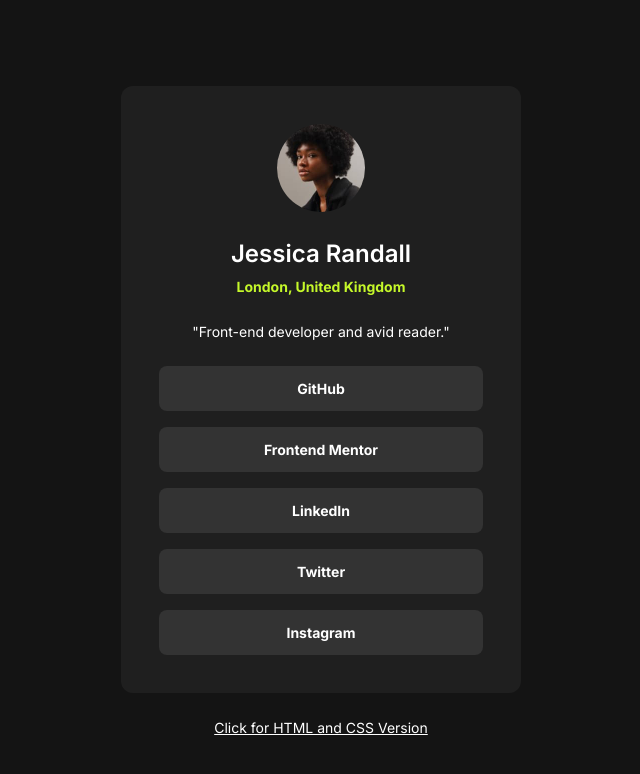
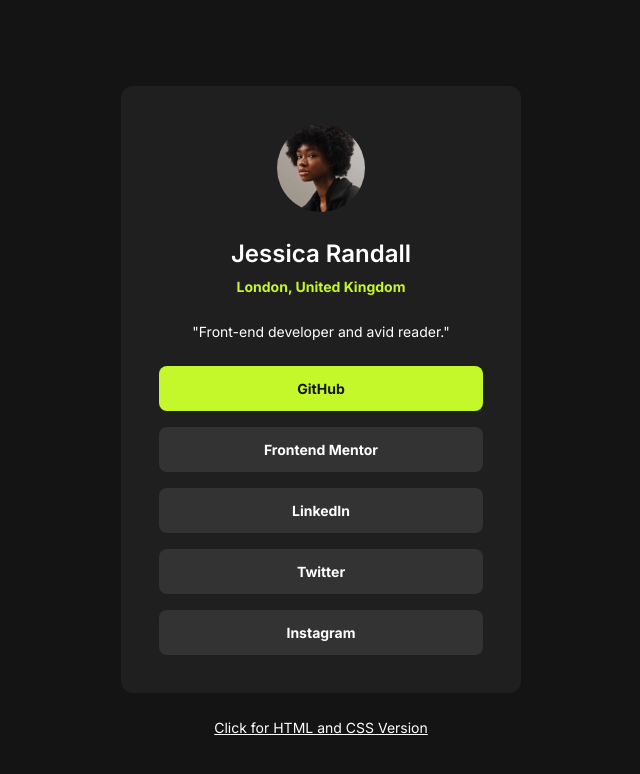
Before and after one commit to SydsBike/react-social-links-profile-main, a plain HTML site: page index.html in a window 1280 px wide. In both pictures the pointer is over the item "GitHub". Shown: the whole page, without its empty margins (319-959 px from the left). Drawn offline with nearby package versions, Linux system fonts and the light colour scheme.

Commit message:
hover feature

```diff
--- a/style.css
+++ b/style.css
@@ -129,13 +129,12 @@
 }
 
 .card {
-    border-radius: .75rem;
+  border-radius: 0.75rem;
   overflow: hidden;
   width: calc(262px + 25.26vw);
   min-width: 327px;
   max-width: 468px;
   margin: 1.5rem;
-
 }
 
 @media (min-width: 768px) {
@@ -173,7 +172,7 @@
 }
 
 .links-list > * {
-    border-radius: .5rem;
+  border-radius: 0.5rem;
   padding-block: 0.75rem;
   background-color: var(--clr-grey-700);
   font-weight: var(--fw-bold);
@@ -191,8 +190,13 @@
   font-weight: var(--fw-bold);
 }
 
-.vanilla   {
+.vanilla {
   cursor: pointer;
   text-decoration: underline;
+}
 
+.list-item:hover,
+.list-item:focus-visible {
+  background-color: var(--clr-green);
+  color: var(--clr-grey-900);
 }
```
Lines whose indentation alone changed are shown as unchanged.
